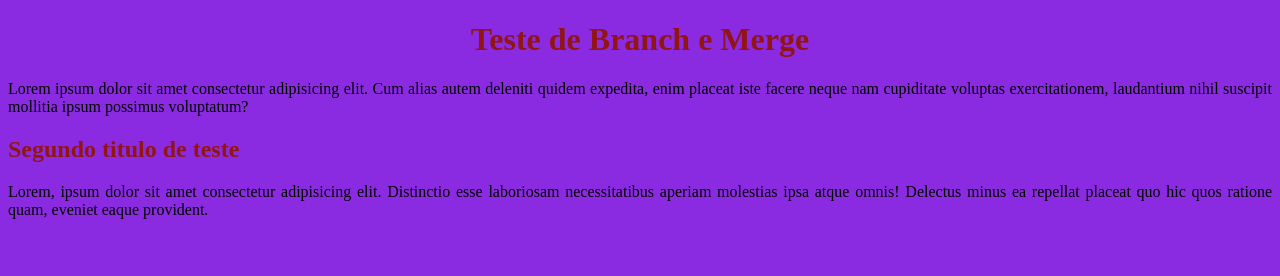
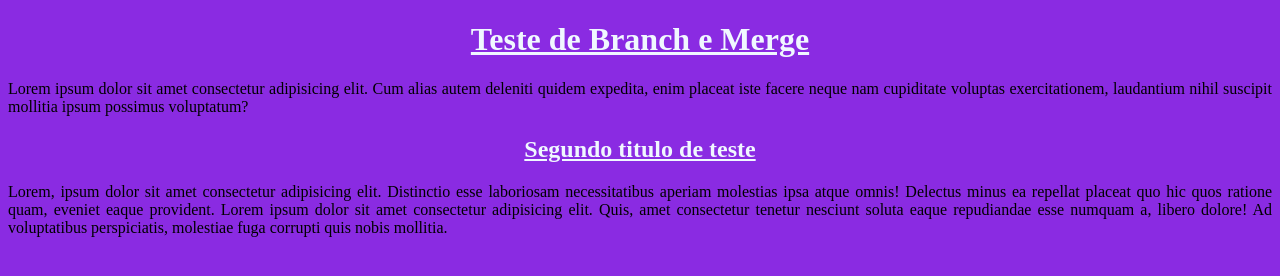
Before and after one commit to DouglaSchmitzz/projeto-site, a plain HTML site: page index.html in a window 1280 px wide. Drawn offline with Linux system fonts and the light colour scheme.

Commit message:
novos estilos

```diff
--- a/estilos/style.css
+++ b/estilos/style.css
@@ -4,14 +4,12 @@ body {
     background-color: blueviolet;
 }
 
-h1 {
+h1, h2 {
     text-align: center;
+    color: aliceblue;
+    text-decoration: underline;
 }
 
 main {
     text-align: justify;
 }
-
-h1, h2 {
-    color: rgb(145, 21, 21);
-}
--- a/index.html
+++ b/index.html
@@ -12,7 +12,7 @@
         <p>Lorem ipsum dolor sit amet consectetur adipisicing elit. Cum alias autem deleniti quidem expedita, enim placeat iste facere neque nam cupiditate voluptas exercitationem, laudantium nihil suscipit mollitia ipsum possimus voluptatum?</p>
 
         <h2>Segundo titulo de teste</h2>
-        <p>Lorem, ipsum dolor sit amet consectetur adipisicing elit. Distinctio esse laboriosam necessitatibus aperiam molestias ipsa atque omnis! Delectus minus ea repellat placeat quo hic quos ratione quam, eveniet eaque provident.</p>
+        <p>Lorem, ipsum dolor sit amet consectetur adipisicing elit. Distinctio esse laboriosam necessitatibus aperiam molestias ipsa atque omnis! Delectus minus ea repellat placeat quo hic quos ratione quam, eveniet eaque provident. Lorem ipsum dolor sit amet consectetur adipisicing elit. Quis, amet consectetur tenetur nesciunt soluta eaque repudiandae esse numquam a, libero dolore! Ad voluptatibus perspiciatis, molestiae fuga corrupti quis nobis mollitia.</p>
     </main>
 
 </body>
```
